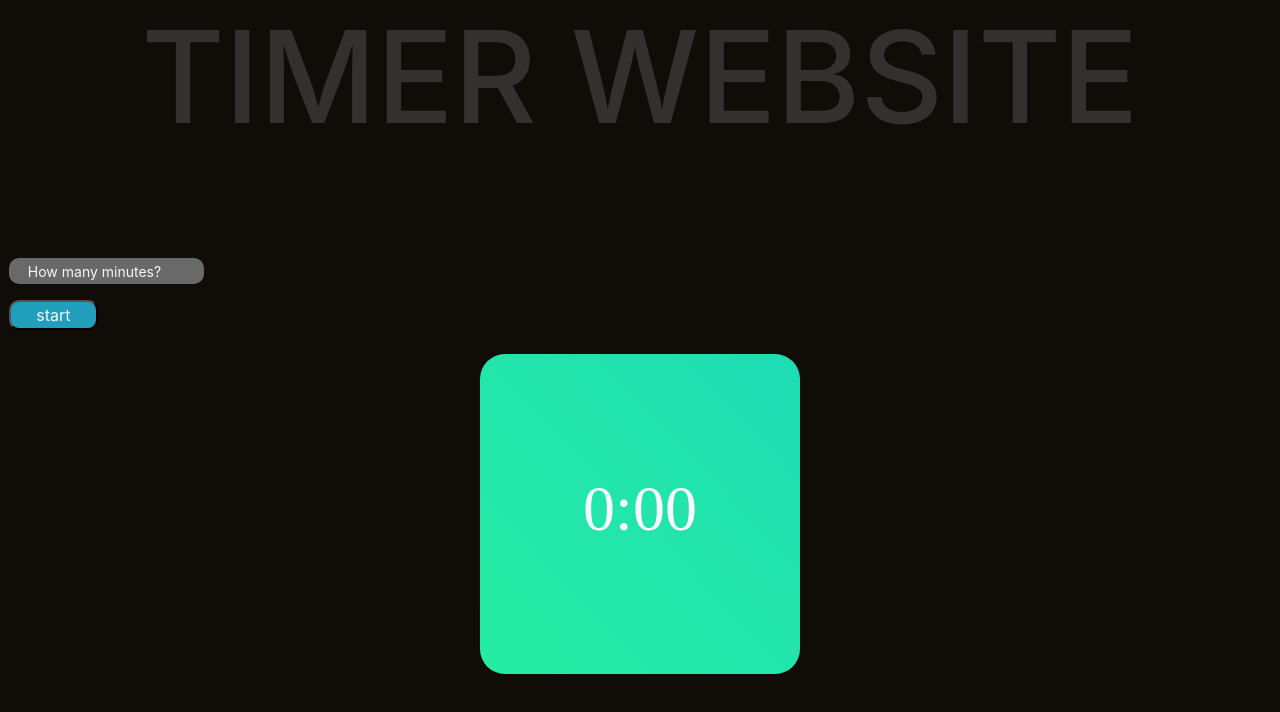
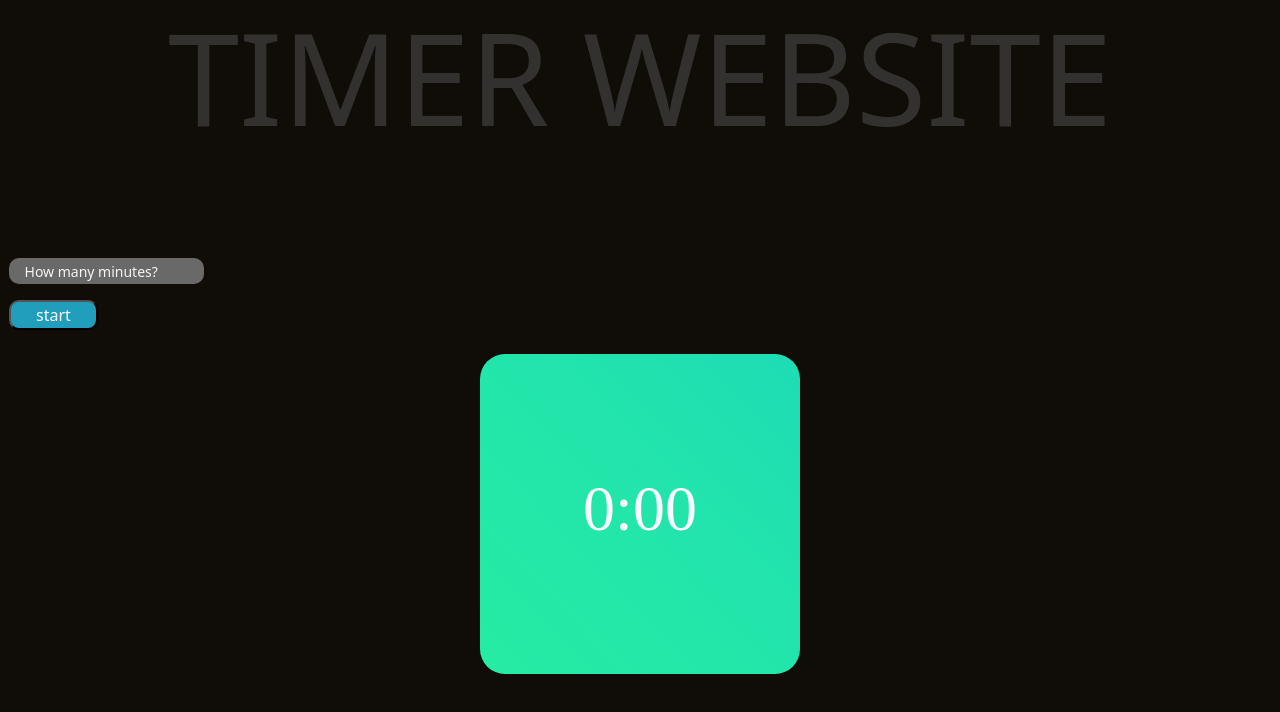
Before and after one commit to LexZavala/timer-project, a plain HTML site: page index.html in a window 1280 px wide. Drawn offline with nearby package versions, Linux system fonts and the light colour scheme; a web font is replaced by a local one.

Commit message:
updated bootstrap cdn

```diff
--- a/index.html
+++ b/index.html
@@ -3,7 +3,7 @@
 <head>
     <meta charset="UTF-8">
     <title>Timer</title>
-    <link rel="stylesheet" href="https://cdn.jsdelivr.net/npm/bootstrap@4.6.0/dist/css/bootstrap.min.css">
+    <link rel="stylesheet" href="https://cdn.jsdelivr.net/npm/bootstrap@5.0.1/dist/css/bootstrap.min.css">
     <link rel="stylesheet" href="css/style.css">
 </head>
 <body class="container-fluid">
```
